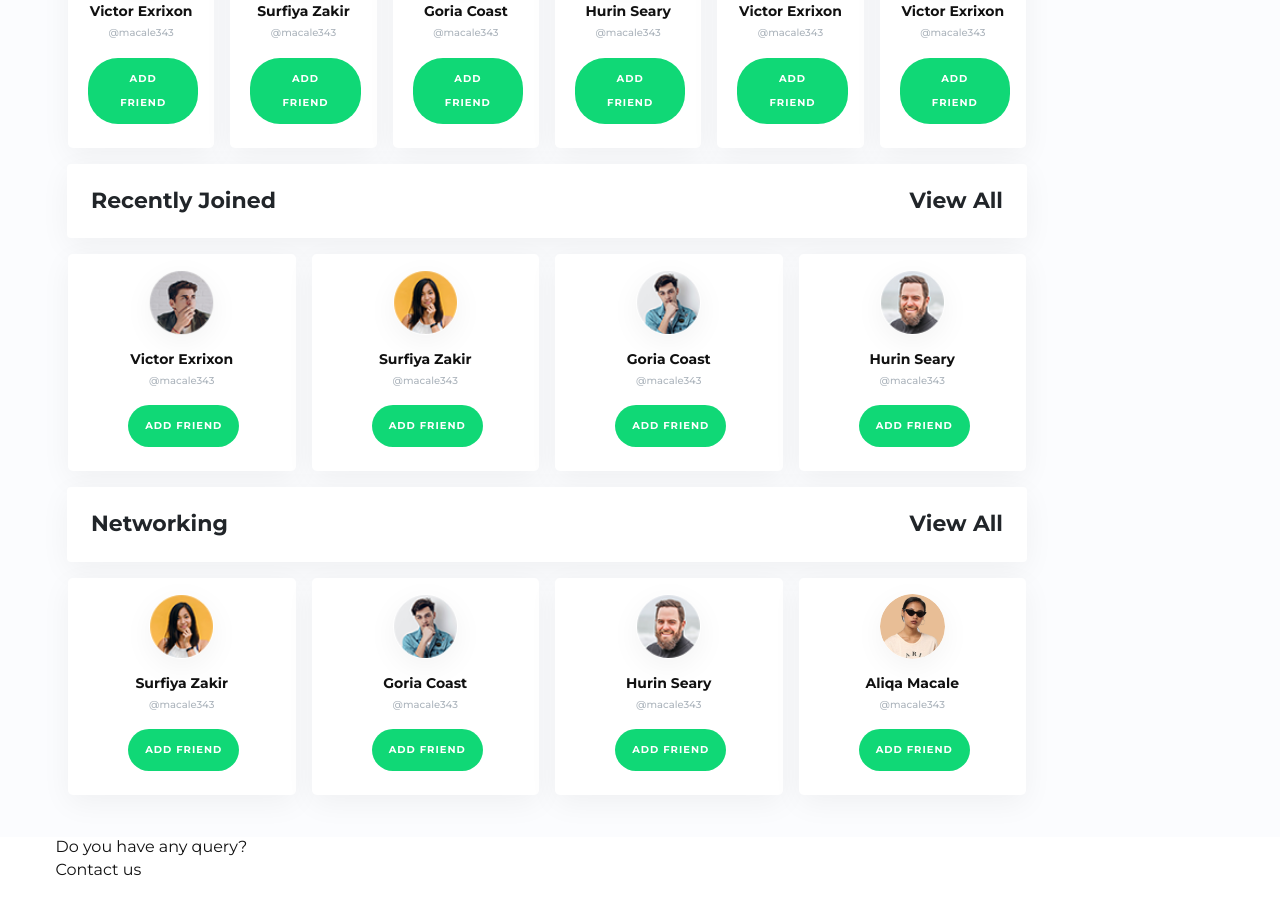
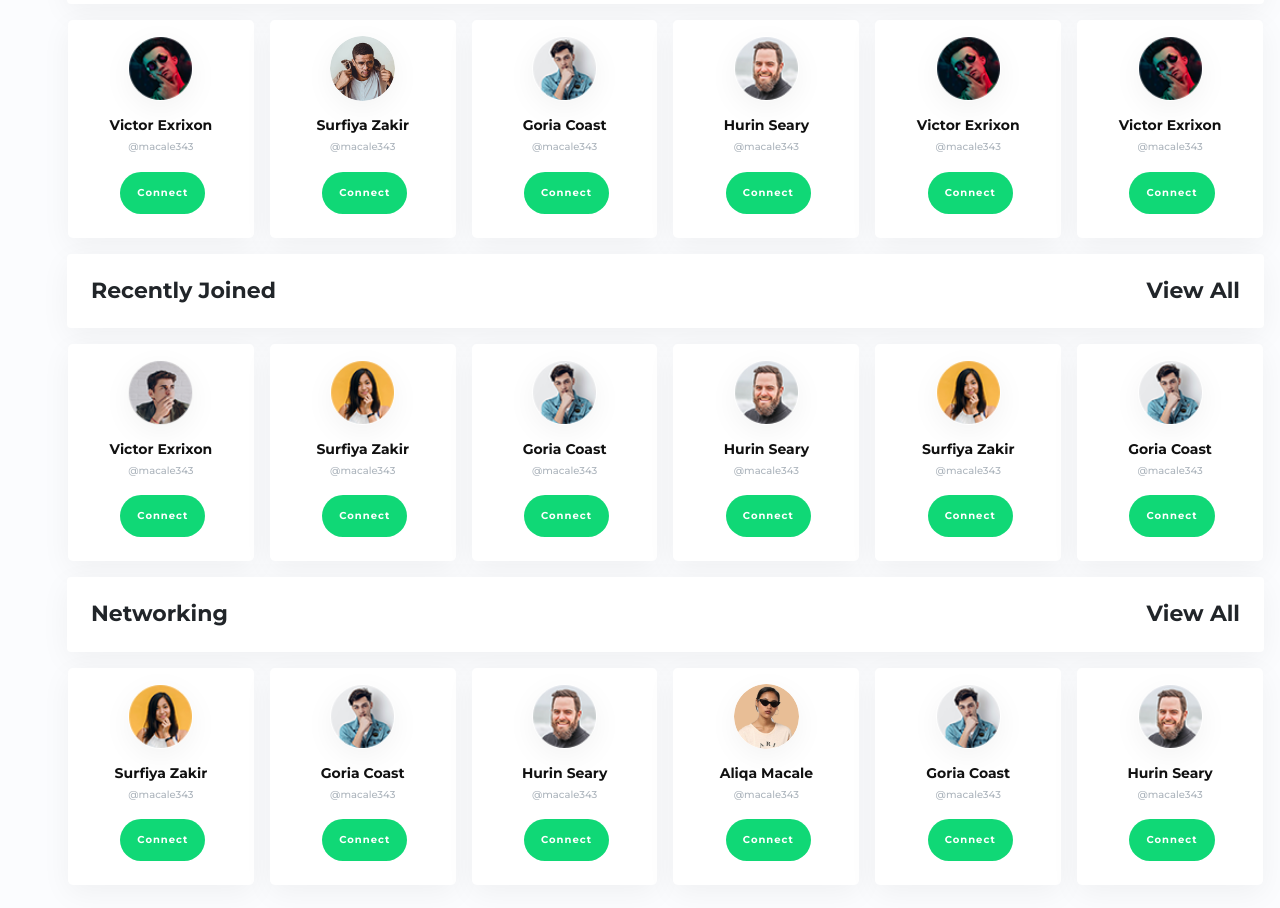
Before and after one commit to theconnectionhub/theconnectionhub.github.io, a plain HTML site: page dashboard.html in a window 1280 px wide. Shown: the part 310-1218 px from the top of the page. Drawn offline with Linux system fonts and the light colour scheme; files whose address does not match are found by name.

Commit message:
ui changes in dahsboard

```diff
--- a/dashboard.html
+++ b/dashboard.html
@@ -52,9 +52,21 @@
         <!-- navigation left -->
         <!-- main content -->
         <div class="main-content" style="padding-left: 51px !important;">
+            <div class="row text-center">
+                <div class="col-xl-6">
+                    <div class=" w-100 d-block d-flex border-0 p-4 mb-3">
+                        <!-- <div class="card-body d-flex justify-content-between p-0"> -->
+                            <select class="form-control">
+                                <option>Select City</option>
+                                <option>Ahmedabad</option>
+                            </select>
+                        <!-- </div> -->
+                    </div>
+                </div>
+            </div>
 
             <div class="middle-sidebar-bottom">
-                <div class="middle-sidebar-left pe-0" style="margin: 1rem;">
+                <div class="pe-0" style="margin: 1rem;">
                     <div class="row">
                         <div class="col-xl-12">
                             <div class="card shadow-xss w-100 d-block d-flex border-0 p-4 mb-3">
@@ -72,7 +84,7 @@
                                             <div class="clearfix"></div>
                                             <h4 class="fw-700 font-xsss mt-3 mb-1">Victor Exrixon </h4>
                                             <p class="fw-500 font-xsssss text-grey-500 mt-0 mb-3">@macale343</p>
-                                            <a href="#" class="mt-0 btn pt-2 pb-2 ps-3 pe-3 lh-24 ms-1 ls-3 d-inline-block rounded-xl bg-success font-xsssss fw-700 ls-lg text-white">ADD FRIEND</a>
+                                            <a href="#" class="mt-0 btn pt-2 pb-2 ps-3 pe-3 lh-24 ms-1 ls-3 d-inline-block rounded-xl bg-success font-xsssss fw-700 ls-lg text-white">Connect</a>
                                         </div>
                                     </div>
                                 </div>
@@ -84,7 +96,7 @@
                                             <div class="clearfix"></div>
                                             <h4 class="fw-700 font-xsss mt-3 mb-1">Surfiya Zakir </h4>
                                             <p class="fw-500 font-xsssss text-grey-500 mt-0 mb-3">@macale343</p>
-                                            <a href="#" class="mt-0 btn pt-2 pb-2 ps-3 pe-3 lh-24 ms-1 ls-3 d-inline-block rounded-xl bg-success font-xsssss fw-700 ls-lg text-white">ADD FRIEND</a>
+                                            <a href="#" class="mt-0 btn pt-2 pb-2 ps-3 pe-3 lh-24 ms-1 ls-3 d-inline-block rounded-xl bg-success font-xsssss fw-700 ls-lg text-white">Connect</a>
                                         </div>
                                     </div>
                                 </div>
@@ -96,7 +108,7 @@
                                             <div class="clearfix"></div>
                                             <h4 class="fw-700 font-xsss mt-3 mb-1">Goria Coast </h4>
                                             <p class="fw-500 font-xsssss text-grey-500 mt-0 mb-3">@macale343</p>
-                                            <a href="#" class="mt-0 btn pt-2 pb-2 ps-3 pe-3 lh-24 ms-1 ls-3 d-inline-block rounded-xl bg-success font-xsssss fw-700 ls-lg text-white">ADD FRIEND</a>
+                                            <a href="#" class="mt-0 btn pt-2 pb-2 ps-3 pe-3 lh-24 ms-1 ls-3 d-inline-block rounded-xl bg-success font-xsssss fw-700 ls-lg text-white">Connect</a>
                                         </div>
                                     </div>
                                 </div>
@@ -108,7 +120,7 @@
                                             <div class="clearfix"></div>
                                             <h4 class="fw-700 font-xsss mt-3 mb-1">Hurin Seary </h4>
                                             <p class="fw-500 font-xsssss text-grey-500 mt-0 mb-3">@macale343</p>
-                                            <a href="#" class="mt-0 btn pt-2 pb-2 ps-3 pe-3 lh-24 ms-1 ls-3 d-inline-block rounded-xl bg-success font-xsssss fw-700 ls-lg text-white">ADD FRIEND</a>
+                                            <a href="#" class="mt-0 btn pt-2 pb-2 ps-3 pe-3 lh-24 ms-1 ls-3 d-inline-block rounded-xl bg-success font-xsssss fw-700 ls-lg text-white">Connect</a>
                                         </div>
                                     </div>
                                 </div>
@@ -120,7 +132,7 @@
                                             <div class="clearfix"></div>
                                             <h4 class="fw-700 font-xsss mt-3 mb-1">Victor Exrixon </h4>
                                             <p class="fw-500 font-xsssss text-grey-500 mt-0 mb-3">@macale343</p>
-                                            <a href="#" class="mt-0 btn pt-2 pb-2 ps-3 pe-3 lh-24 ms-1 ls-3 d-inline-block rounded-xl bg-success font-xsssss fw-700 ls-lg text-white">ADD FRIEND</a>
+                                            <a href="#" class="mt-0 btn pt-2 pb-2 ps-3 pe-3 lh-24 ms-1 ls-3 d-inline-block rounded-xl bg-success font-xsssss fw-700 ls-lg text-white">Connect</a>
                                         </div>
                                     </div>
                                 </div>
@@ -133,7 +145,7 @@
                                             <div class="clearfix"></div>
                                             <h4 class="fw-700 font-xsss mt-3 mb-1">Victor Exrixon </h4>
                                             <p class="fw-500 font-xsssss text-grey-500 mt-0 mb-3">@macale343</p>
-                                            <a href="#" class="mt-0 btn pt-2 pb-2 ps-3 pe-3 lh-24 ms-1 ls-3 d-inline-block rounded-xl bg-success font-xsssss fw-700 ls-lg text-white">ADD FRIEND</a>
+                                            <a href="#" class="mt-0 btn pt-2 pb-2 ps-3 pe-3 lh-24 ms-1 ls-3 d-inline-block rounded-xl bg-success font-xsssss fw-700 ls-lg text-white">Connect</a>
                                         </div>
                                     </div>
                                 </div>
@@ -153,55 +165,79 @@
                             <div class="row ps-2 pe-2">
 
 
-                                <div class="col-md-3 col-sm-4 pe-2 ps-2">
+                                <div class="col-md-2 col-sm-4 pe-2 ps-2">
                                     <div class="card d-block border-0 shadow-xss rounded-3 overflow-hidden mb-3 mt-0">
                                         <div class="card-body d-block w-100 ps-3 pe-3 pb-4 text-center">
                                             <figure class="avatar ms-auto me-auto mb-0 position-relative w65 z-index-1"><img src="images/user-2.png" alt="image" class="float-right p-0 bg-white rounded-circle w-100 shadow-xss"></figure>
                                             <div class="clearfix"></div>
                                             <h4 class="fw-700 font-xsss mt-3 mb-1">Victor Exrixon </h4>
                                             <p class="fw-500 font-xsssss text-grey-500 mt-0 mb-3">@macale343</p>
-                                            <a href="#" class="mt-0 btn pt-2 pb-2 ps-3 pe-3 lh-24 ms-1 ls-3 d-inline-block rounded-xl bg-success font-xsssss fw-700 ls-lg text-white">ADD FRIEND</a>
+                                            <a href="#" class="mt-0 btn pt-2 pb-2 ps-3 pe-3 lh-24 ms-1 ls-3 d-inline-block rounded-xl bg-success font-xsssss fw-700 ls-lg text-white">Connect</a>
                                         </div>
                                     </div>
                                 </div>
 
-                                <div class="col-md-3 col-sm-4 pe-2 ps-2">
+                                <div class="col-md-2 col-sm-4 pe-2 ps-2">
                                     <div class="card d-block border-0 shadow-xss rounded-3 overflow-hidden mb-3 mt-0">
                                         <div class="card-body d-block w-100 ps-3 pe-3 pb-4 text-center">
                                             <figure class="avatar ms-auto me-auto mb-0 position-relative w65 z-index-1"><img src="images/user-8.png" alt="image" class="float-right p-0 bg-white rounded-circle w-100 shadow-xss"></figure>
                                             <div class="clearfix"></div>
                                             <h4 class="fw-700 font-xsss mt-3 mb-1">Surfiya Zakir </h4>
                                             <p class="fw-500 font-xsssss text-grey-500 mt-0 mb-3">@macale343</p>
-                                            <a href="#" class="mt-0 btn pt-2 pb-2 ps-3 pe-3 lh-24 ms-1 ls-3 d-inline-block rounded-xl bg-success font-xsssss fw-700 ls-lg text-white">ADD FRIEND</a>
+                                            <a href="#" class="mt-0 btn pt-2 pb-2 ps-3 pe-3 lh-24 ms-1 ls-3 d-inline-block rounded-xl bg-success font-xsssss fw-700 ls-lg text-white">Connect</a>
                                         </div>
                                     </div>
                                 </div>
 
-                                <div class="col-md-3 col-sm-4 pe-2 ps-2">
+                                <div class="col-md-2 col-sm-4 pe-2 ps-2">
                                     <div class="card d-block border-0 shadow-xss rounded-3 overflow-hidden mb-3 mt-0">
                                         <div class="card-body d-block w-100 ps-3 pe-3 pb-4 text-center">
                                             <figure class="avatar ms-auto me-auto mb-0 position-relative w65 z-index-1"><img src="images/user-4.png" alt="image" class="float-right p-0 bg-white rounded-circle w-100 shadow-xss"></figure>
                                             <div class="clearfix"></div>
                                             <h4 class="fw-700 font-xsss mt-3 mb-1">Goria Coast </h4>
                                             <p class="fw-500 font-xsssss text-grey-500 mt-0 mb-3">@macale343</p>
-                                            <a href="#" class="mt-0 btn pt-2 pb-2 ps-3 pe-3 lh-24 ms-1 ls-3 d-inline-block rounded-xl bg-success font-xsssss fw-700 ls-lg text-white">ADD FRIEND</a>
+                                            <a href="#" class="mt-0 btn pt-2 pb-2 ps-3 pe-3 lh-24 ms-1 ls-3 d-inline-block rounded-xl bg-success font-xsssss fw-700 ls-lg text-white">Connect</a>
                                         </div>
                                     </div>
                                 </div>
 
-                                <div class="col-md-3 col-sm-4 pe-2 ps-2">
+                                <div class="col-md-2 col-sm-4 pe-2 ps-2">
                                     <div class="card d-block border-0 shadow-xss rounded-3 overflow-hidden mb-3 mt-0">
                                         <div class="card-body d-block w-100 ps-3 pe-3 pb-4 text-center">
                                             <figure class="avatar ms-auto me-auto mb-0 position-relative w65 z-index-1"><img src="images/user-3.png" alt="image" class="float-right p-0 bg-white rounded-circle w-100 shadow-xss"></figure>
                                             <div class="clearfix"></div>
                                             <h4 class="fw-700 font-xsss mt-3 mb-1">Hurin Seary </h4>
                                             <p class="fw-500 font-xsssss text-grey-500 mt-0 mb-3">@macale343</p>
-                                            <a href="#" class="mt-0 btn pt-2 pb-2 ps-3 pe-3 lh-24 ms-1 ls-3 d-inline-block rounded-xl bg-success font-xsssss fw-700 ls-lg text-white">ADD FRIEND</a>
+                                            <a href="#" class="mt-0 btn pt-2 pb-2 ps-3 pe-3 lh-24 ms-1 ls-3 d-inline-block rounded-xl bg-success font-xsssss fw-700 ls-lg text-white">Connect</a>
+                                        </div>
+                                    </div>
+                                </div>
+
+
+                                <div class="col-md-2 col-sm-4 pe-2 ps-2">
+                                    <div class="card d-block border-0 shadow-xss rounded-3 overflow-hidden mb-3 mt-0">
+                                        <div class="card-body d-block w-100 ps-3 pe-3 pb-4 text-center">
+                                            <figure class="avatar ms-auto me-auto mb-0 position-relative w65 z-index-1"><img src="images/user-8.png" alt="image" class="float-right p-0 bg-white rounded-circle w-100 shadow-xss"></figure>
+                                            <div class="clearfix"></div>
+                                            <h4 class="fw-700 font-xsss mt-3 mb-1">Surfiya Zakir </h4>
+                                            <p class="fw-500 font-xsssss text-grey-500 mt-0 mb-3">@macale343</p>
+                                            <a href="#" class="mt-0 btn pt-2 pb-2 ps-3 pe-3 lh-24 ms-1 ls-3 d-inline-block rounded-xl bg-success font-xsssss fw-700 ls-lg text-white">Connect</a>
+                                        </div>
+                                    </div>
+                                </div>
+
+                                <div class="col-md-2 col-sm-4 pe-2 ps-2">
+                                    <div class="card d-block border-0 shadow-xss rounded-3 overflow-hidden mb-3 mt-0">
+                                        <div class="card-body d-block w-100 ps-3 pe-3 pb-4 text-center">
+                                            <figure class="avatar ms-auto me-auto mb-0 position-relative w65 z-index-1"><img src="images/user-4.png" alt="image" class="float-right p-0 bg-white rounded-circle w-100 shadow-xss"></figure>
+                                            <div class="clearfix"></div>
+                                            <h4 class="fw-700 font-xsss mt-3 mb-1">Goria Coast </h4>
+                                            <p class="fw-500 font-xsssss text-grey-500 mt-0 mb-3">@macale343</p>
+                                            <a href="#" class="mt-0 btn pt-2 pb-2 ps-3 pe-3 lh-24 ms-1 ls-3 d-inline-block rounded-xl bg-success font-xsssss fw-700 ls-lg text-white">Connect</a>
                                         </div>
                                     </div>
                                 </div>
                             </div>
-
                         </div>
 
                         <div class="col-xl-12">
@@ -214,53 +250,78 @@
 
                             <div class="row ps-2 pe-2">
 
-                                <div class="col-md-3 col-sm-4 pe-2 ps-2">
+                                <div class="col-md-2 col-sm-4 pe-2 ps-2">
                                     <div class="card d-block border-0 shadow-xss rounded-3 overflow-hidden mb-3 mt-0">
                                         <div class="card-body d-block w-100 ps-3 pe-3 pb-4 text-center">
                                             <figure class="avatar ms-auto me-auto mb-0 position-relative w65 z-index-1"><img src="images/user-8.png" alt="image" class="float-right p-0 bg-white rounded-circle w-100 shadow-xss"></figure>
                                             <div class="clearfix"></div>
                                             <h4 class="fw-700 font-xsss mt-3 mb-1">Surfiya Zakir </h4>
                                             <p class="fw-500 font-xsssss text-grey-500 mt-0 mb-3">@macale343</p>
-                                            <a href="#" class="mt-0 btn pt-2 pb-2 ps-3 pe-3 lh-24 ms-1 ls-3 d-inline-block rounded-xl bg-success font-xsssss fw-700 ls-lg text-white">ADD FRIEND</a>
+                                            <a href="#" class="mt-0 btn pt-2 pb-2 ps-3 pe-3 lh-24 ms-1 ls-3 d-inline-block rounded-xl bg-success font-xsssss fw-700 ls-lg text-white">Connect</a>
                                         </div>
                                     </div>
                                 </div>
 
-                                <div class="col-md-3 col-sm-4 pe-2 ps-2">
+                                <div class="col-md-2 col-sm-4 pe-2 ps-2">
                                     <div class="card d-block border-0 shadow-xss rounded-3 overflow-hidden mb-3 mt-0">
                                         <div class="card-body d-block w-100 ps-3 pe-3 pb-4 text-center">
                                             <figure class="avatar ms-auto me-auto mb-0 position-relative w65 z-index-1"><img src="images/user-4.png" alt="image" class="float-right p-0 bg-white rounded-circle w-100 shadow-xss"></figure>
                                             <div class="clearfix"></div>
                                             <h4 class="fw-700 font-xsss mt-3 mb-1">Goria Coast </h4>
                                             <p class="fw-500 font-xsssss text-grey-500 mt-0 mb-3">@macale343</p>
-                                            <a href="#" class="mt-0 btn pt-2 pb-2 ps-3 pe-3 lh-24 ms-1 ls-3 d-inline-block rounded-xl bg-success font-xsssss fw-700 ls-lg text-white">ADD FRIEND</a>
+                                            <a href="#" class="mt-0 btn pt-2 pb-2 ps-3 pe-3 lh-24 ms-1 ls-3 d-inline-block rounded-xl bg-success font-xsssss fw-700 ls-lg text-white">Connect</a>
                                         </div>
                                     </div>
                                 </div>
 
-                                <div class="col-md-3 col-sm-4 pe-2 ps-2">
+                                <div class="col-md-2 col-sm-4 pe-2 ps-2">
                                     <div class="card d-block border-0 shadow-xss rounded-3 overflow-hidden mb-3 mt-0">
                                         <div class="card-body d-block w-100 ps-3 pe-3 pb-4 text-center">
                                             <figure class="avatar ms-auto me-auto mb-0 position-relative w65 z-index-1"><img src="images/user-3.png" alt="image" class="float-right p-0 bg-white rounded-circle w-100 shadow-xss"></figure>
                                             <div class="clearfix"></div>
                                             <h4 class="fw-700 font-xsss mt-3 mb-1">Hurin Seary </h4>
                                             <p class="fw-500 font-xsssss text-grey-500 mt-0 mb-3">@macale343</p>
-                                            <a href="#" class="mt-0 btn pt-2 pb-2 ps-3 pe-3 lh-24 ms-1 ls-3 d-inline-block rounded-xl bg-success font-xsssss fw-700 ls-lg text-white">ADD FRIEND</a>
+                                            <a href="#" class="mt-0 btn pt-2 pb-2 ps-3 pe-3 lh-24 ms-1 ls-3 d-inline-block rounded-xl bg-success font-xsssss fw-700 ls-lg text-white">Connect</a>
                                         </div>
                                     </div>
                                 </div>
 
-                                <div class="col-md-3 col-sm-4 pe-2 ps-2">
+                                <div class="col-md-2 col-sm-4 pe-2 ps-2">
                                     <div class="card d-block border-0 shadow-xss rounded-3 overflow-hidden mb-3 mt-0">
                                         <div class="card-body d-block w-100 ps-3 pe-3 pb-4 text-center">
                                             <figure class="avatar ms-auto me-auto mb-0 position-relative w65 z-index-1"><img src="images/user-11.png" alt="image" class="float-right p-0 bg-white rounded-circle w-100 shadow-xss" style="opacity: 1;"></figure>
                                             <div class="clearfix"></div>
                                             <h4 class="fw-700 font-xsss mt-3 mb-1">Aliqa Macale </h4>
                                             <p class="fw-500 font-xsssss text-grey-500 mt-0 mb-3">@macale343</p>
-                                            <a href="#" class="mt-0 btn pt-2 pb-2 ps-3 pe-3 lh-24 ms-1 ls-3 d-inline-block rounded-xl bg-success font-xsssss fw-700 ls-lg text-white">ADD FRIEND</a>
+                                            <a href="#" class="mt-0 btn pt-2 pb-2 ps-3 pe-3 lh-24 ms-1 ls-3 d-inline-block rounded-xl bg-success font-xsssss fw-700 ls-lg text-white">Connect</a>
                                         </div>
                                     </div>
                                 </div>
+
+                                <div class="col-md-2 col-sm-4 pe-2 ps-2">
+                                    <div class="card d-block border-0 shadow-xss rounded-3 overflow-hidden mb-3 mt-0">
+                                        <div class="card-body d-block w-100 ps-3 pe-3 pb-4 text-center">
+                                            <figure class="avatar ms-auto me-auto mb-0 position-relative w65 z-index-1"><img src="images/user-4.png" alt="image" class="float-right p-0 bg-white rounded-circle w-100 shadow-xss"></figure>
+                                            <div class="clearfix"></div>
+                                            <h4 class="fw-700 font-xsss mt-3 mb-1">Goria Coast </h4>
+                                            <p class="fw-500 font-xsssss text-grey-500 mt-0 mb-3">@macale343</p>
+                                            <a href="#" class="mt-0 btn pt-2 pb-2 ps-3 pe-3 lh-24 ms-1 ls-3 d-inline-block rounded-xl bg-success font-xsssss fw-700 ls-lg text-white">Connect</a>
+                                        </div>
+                                    </div>
+                                </div>
+
+                                <div class="col-md-2 col-sm-4 pe-2 ps-2">
+                                    <div class="card d-block border-0 shadow-xss rounded-3 overflow-hidden mb-3 mt-0">
+                                        <div class="card-body d-block w-100 ps-3 pe-3 pb-4 text-center">
+                                            <figure class="avatar ms-auto me-auto mb-0 position-relative w65 z-index-1"><img src="images/user-3.png" alt="image" class="float-right p-0 bg-white rounded-circle w-100 shadow-xss"></figure>
+                                            <div class="clearfix"></div>
+                                            <h4 class="fw-700 font-xsss mt-3 mb-1">Hurin Seary </h4>
+                                            <p class="fw-500 font-xsssss text-grey-500 mt-0 mb-3">@macale343</p>
+                                            <a href="#" class="mt-0 btn pt-2 pb-2 ps-3 pe-3 lh-24 ms-1 ls-3 d-inline-block rounded-xl bg-success font-xsssss fw-700 ls-lg text-white">Connect</a>
+                                        </div>
+                                    </div>
+                                </div>
+                            </div>
                             </div>
                         </div>
                     </div>
```
